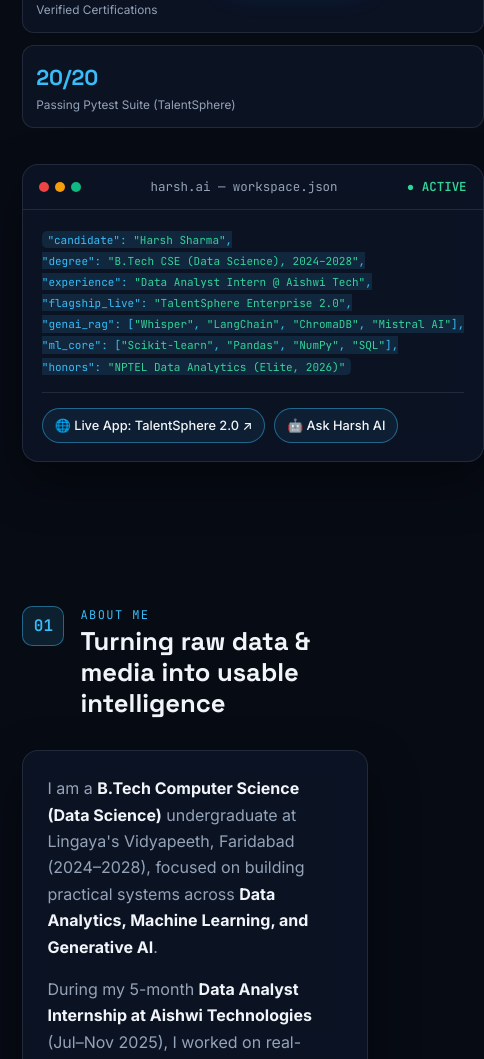
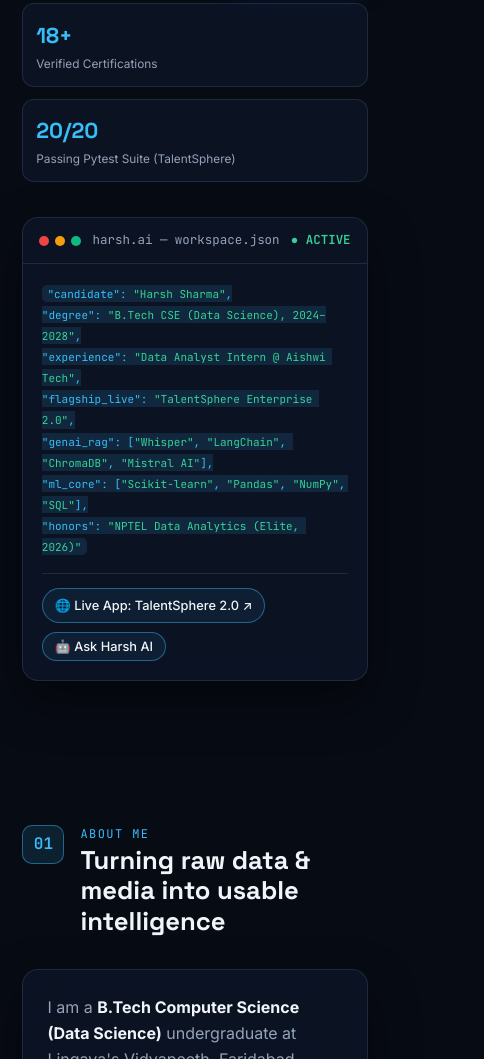
Before and after one commit to harshsharma2006/harsh-portfolio, a plain HTML site: page index.html in a window 390 px wide. Shown: the part 849-1908 px from the top of the page, 484 px wide, since content can reach past the window. Drawn offline with Linux system fonts and the light colour scheme.

Commit message:
fix(css): prevent mobile hero grid horizontal overflow

```diff
--- a/styles.css
+++ b/styles.css
@@ -261,6 +261,10 @@ a:hover { text-decoration: underline; }
   gap: 2.2rem;
   align-items: center;
 }
+.hero-copy, .hero-visual {
+  min-width: 0;
+  max-width: 100%;
+}
 .status-pill {
   display: inline-flex;
   align-items: center;
@@ -334,7 +338,7 @@ a:hover { text-decoration: underline; }
 .kpi-label { font-size: 0.74rem; color: var(--text-muted); line-height: 1.3; margin-top: 0.2rem; }
 
 /* Terminal Card */
-.terminal-card { overflow: hidden; }
+.terminal-card { overflow: hidden; min-width: 0; max-width: 100%; }
 .terminal-bar {
   display: flex;
   align-items: center;
@@ -351,12 +355,15 @@ a:hover { text-decoration: underline; }
 .dots span:nth-child(2) { background: #f59e0b; }
 .dots span:nth-child(3) { background: #10b981; }
 .online-tag { color: var(--success); font-weight: 600; }
-.terminal-body { padding: 1.15rem; }
+.terminal-body { padding: 1.15rem; min-width: 0; }
 .code-block {
   font-family: 'JetBrains Mono', monospace;
   font-size: 0.8rem;
   line-height: 1.65;
   overflow-x: auto;
+  max-width: 100%;
+  white-space: pre-wrap;
+  word-break: break-word;
   color: var(--text);
 }
 .c-key { color: var(--accent); }
```
